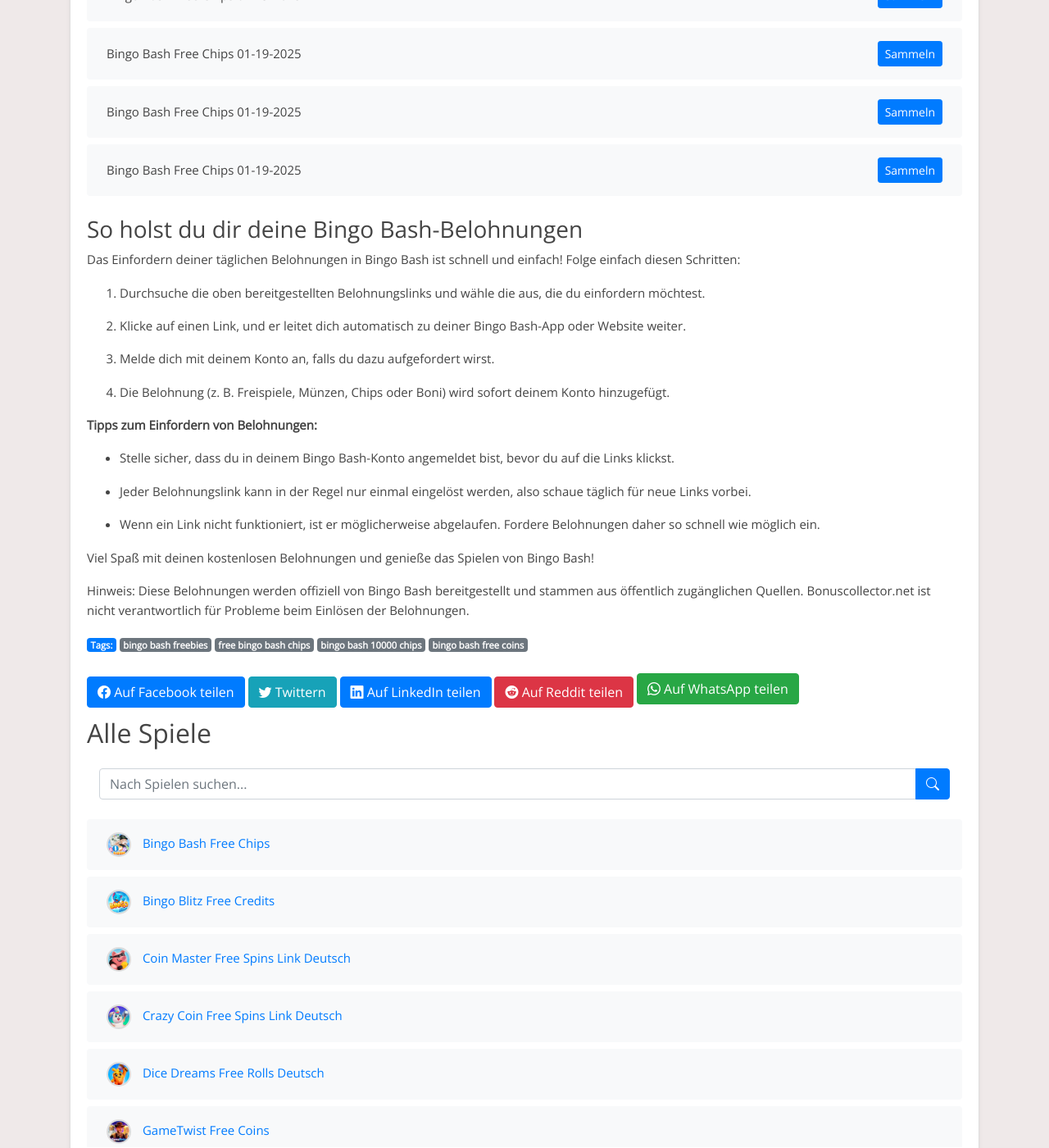
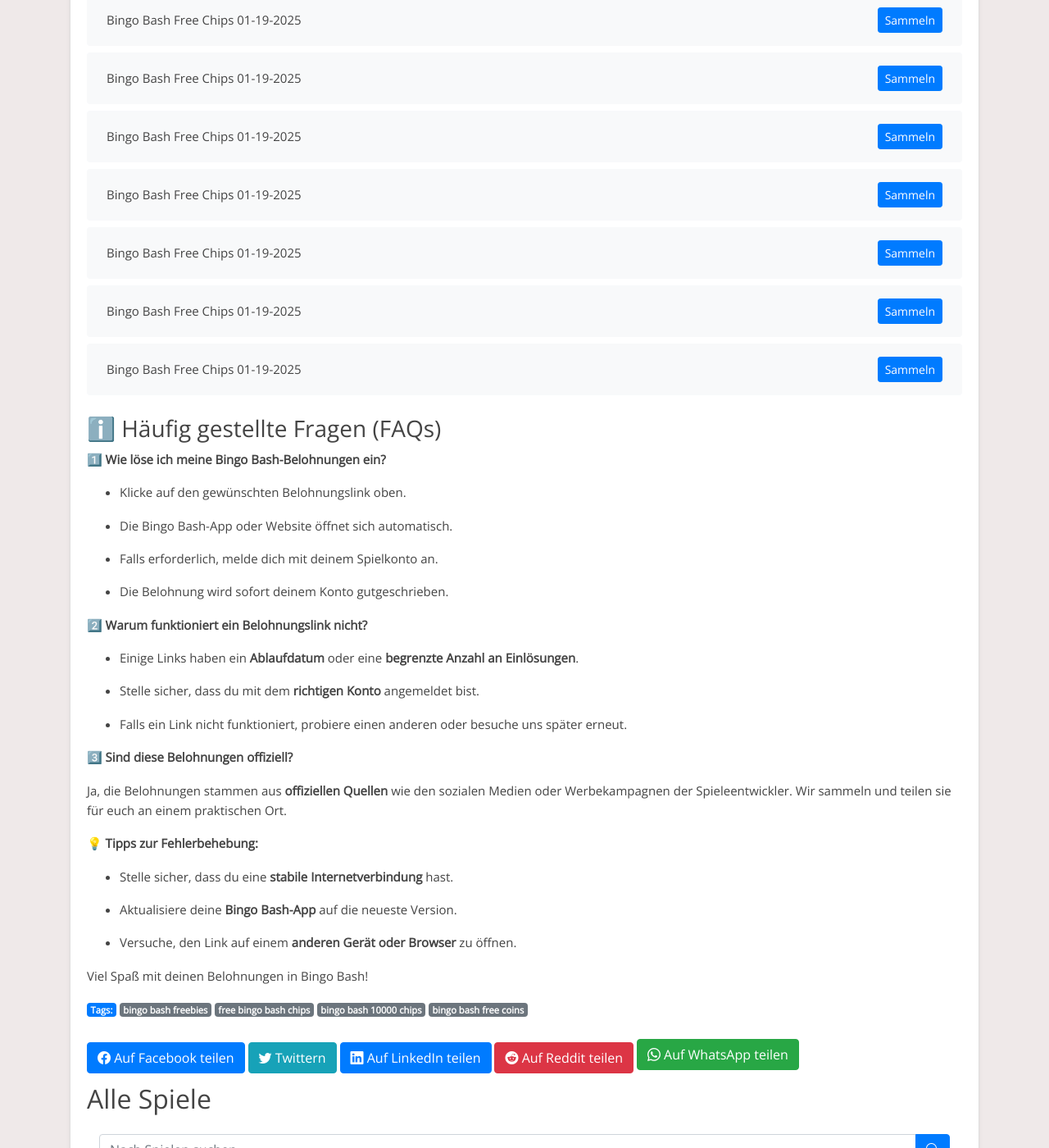
Before and after one commit to Prollad99/bs-de, a Jekyll site: the page built from _posts/2025-01-19-bingo-bash.md, in a window 1280 px wide and 1400 px high, scrolled down 7477 px. Shown: the whole window at 82% size. Built offline with Jekyll 4.4.1, drawn with Linux system fonts in a browser that asks for light colours; some of the changed text lies outside the part shown.

Commit message:
Aktualisiere Inhalte für bingo-bash

```diff
--- a/_includes/bingo-bash_footer.html
+++ b/_includes/bingo-bash_footer.html
@@ -1,27 +1,38 @@
-### So holst du dir deine Bingo Bash-Belohnungen
+### ℹ️ Häufig gestellte Fragen (FAQs)
 
 
-Das Einfordern deiner täglichen Belohnungen in Bingo Bash ist schnell und einfach! Folge einfach diesen Schritten:
+**1️⃣ Wie löse ich meine Bingo Bash-Belohnungen ein?**
 
-1. Durchsuche die oben bereitgestellten Belohnungslinks und wähle die aus, die du einfordern möchtest.
+- Klicke auf den gewünschten Belohnungslink oben.
 
-2. Klicke auf einen Link, und er leitet dich automatisch zu deiner Bingo Bash-App oder Website weiter.
+- Die Bingo Bash-App oder Website öffnet sich automatisch.
 
-3. Melde dich mit deinem Konto an, falls du dazu aufgefordert wirst.
+- Falls erforderlich, melde dich mit deinem Spielkonto an.
 
-4. Die Belohnung (z. B. Freispiele, Münzen, Chips oder Boni) wird sofort deinem Konto hinzugefügt.
+- Die Belohnung wird sofort deinem Konto gutgeschrieben.
 
 
-**Tipps zum Einfordern von Belohnungen:**
+**2️⃣ Warum funktioniert ein Belohnungslink nicht?**
 
-- Stelle sicher, dass du in deinem Bingo Bash-Konto angemeldet bist, bevor du auf die Links klickst.
+- Einige Links haben ein **Ablaufdatum** oder eine **begrenzte Anzahl an Einlösungen**.
 
-- Jeder Belohnungslink kann in der Regel nur einmal eingelöst werden, also schaue täglich für neue Links vorbei.
+- Stelle sicher, dass du mit dem **richtigen Konto** angemeldet bist.
 
-- Wenn ein Link nicht funktioniert, ist er möglicherweise abgelaufen. Fordere Belohnungen daher so schnell wie möglich ein.
+- Falls ein Link nicht funktioniert, probiere einen anderen oder besuche uns später erneut.
 
 
-Viel Spaß mit deinen kostenlosen Belohnungen und genieße das Spielen von Bingo Bash!
+**3️⃣ Sind diese Belohnungen offiziell?**
+
+Ja, die Belohnungen stammen aus **offiziellen Quellen** wie den sozialen Medien oder Werbekampagnen der Spieleentwickler. Wir sammeln und teilen sie für euch an einem praktischen Ort.
 
 
-Hinweis: Diese Belohnungen werden offiziell von Bingo Bash bereitgestellt und stammen aus öffentlich zugänglichen Quellen. Bonuscollector.net ist nicht verantwortlich für Probleme beim Einlösen der Belohnungen.
+**💡 Tipps zur Fehlerbehebung:**
+
+- Stelle sicher, dass du eine **stabile Internetverbindung** hast.
+
+- Aktualisiere deine **Bingo Bash-App** auf die neueste Version.
+
+- Versuche, den Link auf einem **anderen Gerät oder Browser** zu öffnen.
+
+
+Viel Spaß mit deinen Belohnungen in Bingo Bash!
--- a/_includes/bingo-bash_post.html
+++ b/_includes/bingo-bash_post.html
@@ -1,13 +1,29 @@
-Entdecke tägliche Bingo Bash-Belohnungen!
+## Bingo Bash – Tägliche Belohnungen & Tipps
 
 
-Bist du ein Fan von Bingo Bash und möchtest dein Spielerlebnis verbessern? Du bist hier genau richtig! Diese Seite ist allen Bingo Bash-Enthusiasten gewidmet, die täglich kostenlose Belohnungen einfordern möchten. Hier findest du die neuesten Links, um Freispiele, Münzen, Chips und andere spannende Boni zu sammeln, damit du das Spiel noch mehr genießen kannst.
+**Hol dir täglich exklusive Belohnungen für Bingo Bash!** Wir stellen dir die neuesten Bonuslinks bereit, mit denen du Freispiele, Münzen, Chips und andere Belohnungen sammeln kannst.
 
 
-Bingo Bash ist ein unterhaltsames Spiel, das von Millionen geliebt wird. Ob du höhere Level erreichen oder einfach nur den Nervenkitzel genießen möchtest – unsere täglichen Belohnungslinks halten dich im Spiel.
+### 🎮 Was ist Bingo Bash?
+
+Bingo Bash ist ein spannendes und unterhaltsames Spiel, das Millionen von Spielern weltweit begeistert. Es bietet tägliche Herausforderungen, Events und Belohnungen, die dein Spielerlebnis verbessern.
 
 
-Hinweis: Bingo Bash ist eine kostenlose App, die ausschließlich zu Unterhaltungszwecken entwickelt wurde. Bonuscollector.net ist eine unabhängige Plattform und steht in keiner Verbindung zu den Entwicklern oder Eigentümern von Bingo Bash.
+### 🏆 Warum solltest du Belohnungen einlösen?
+
+- **Mehr Spielzeit** – Genieße das Spiel ohne Unterbrechungen.
+
+- **Schneller Fortschritt** – Steige schneller auf und schalte neue Inhalte frei.
+
+- **Events optimal nutzen** – Einige Boni sind nur für kurze Zeit verfügbar!
 
 
-Schau täglich vorbei, um sicherzustellen, dass du keine Belohnung verpasst!
+### 💡 Pro Tipp:
+
+„Speichere deine Belohnungen für besondere Events oder Herausforderungen, um den maximalen Vorteil zu erzielen!“
+
+
+Bleib dran und sichere dir täglich deine Bingo Bash-Belohnungen!
+
+
+*Hinweis: Bonuscollector.net steht in keiner Verbindung zu den Entwicklern von Bingo Bash. Alle Links stammen aus offiziellen Quellen.*
```
